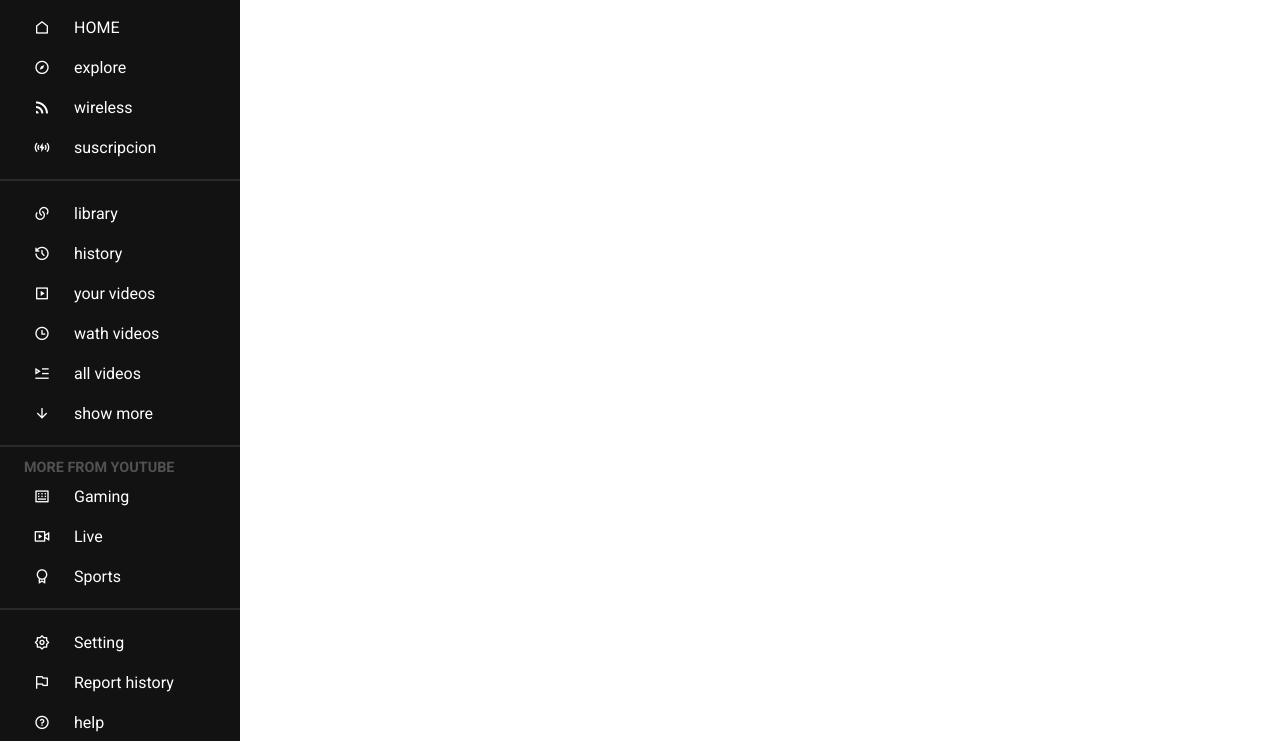
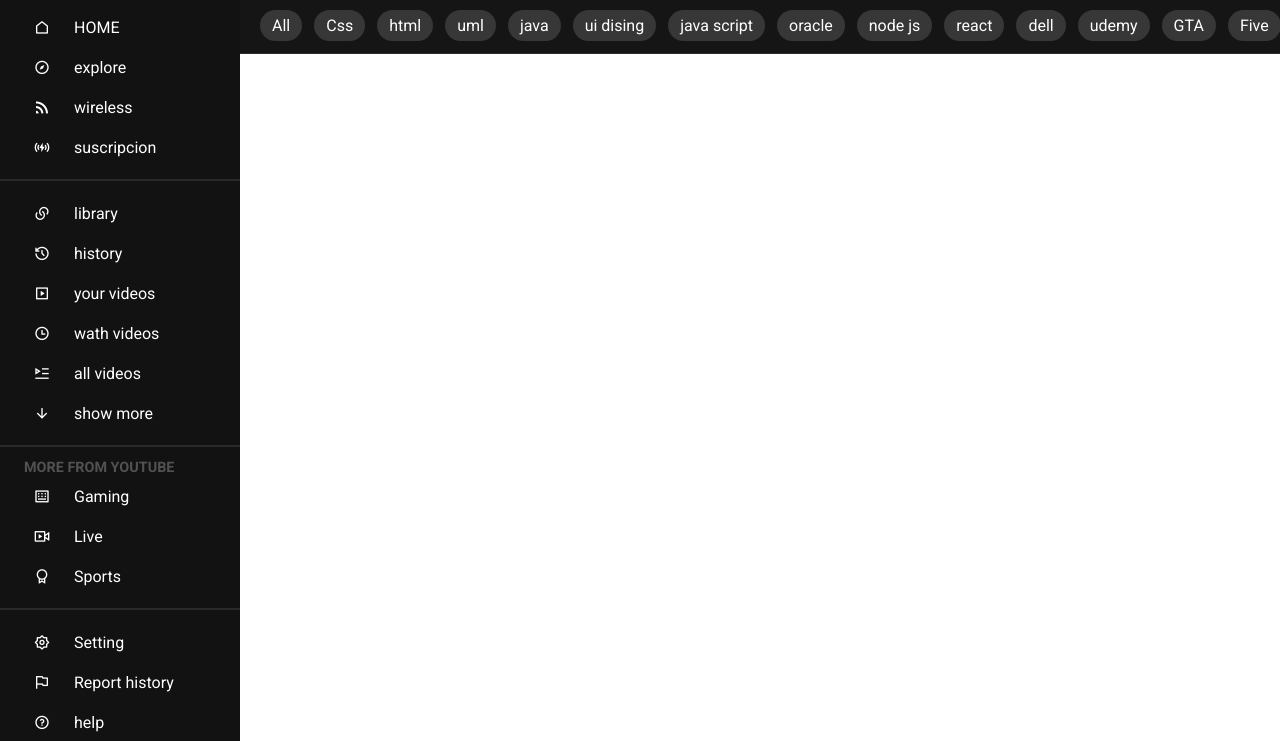
Before and after one commit to Juanesfive/YouTube, a plain HTML site: page index.html in a window 1280 px wide. Shown: the part 59-800 px from the top of the page. Drawn offline with nearby package versions, Linux system fonts and the light colour scheme.

Commit message:
subir los chips

```diff
--- a/CSS/style.css
+++ b/CSS/style.css
@@ -106,7 +106,7 @@ h4{
 }
 
 .sidebar::-webkit-scrollbar-thumb{
-  background-color: #727272;
+  background-color: #737070;
   color: #717171;
 
 
@@ -114,4 +114,37 @@ h4{
 
 .container {
   grid-area: container;
+
 }
+
+.chips-wapper{
+  overflow-x: scroll;
+  background-color: #151515;
+  display: flex;
+  padding-left: 14px;
+  border-top: 1px solid rgba(255, 255, 255, 0.1 );
+  border-bottom: 1px solid rgba(255, 255, 255, 0.1);
+  max-width: calc(100vw - 240px);
+
+
+}
+.chips-wapper::-webkit-scrollbar{
+  height: 10px;
+}
+
+.chips-wapper::-webkit-scrollbar-thumb{
+    background-color: #737070;
+
+
+}
+
+.chips{
+  margin: 12px 6px;
+  background-color: #373737;
+  padding: 6px 12px;
+  color: #fff;
+  cursor: pointer;
+  border-radius: 16px;
+  white-space: nowrap;
+  transition: 0.5s;
+}
--- a/index.html
+++ b/index.html
@@ -110,6 +110,75 @@
     </aside>
 
     <!-- main -->
-    <main class="container"></main>
+    <main class="container">
+      <div class="chips-wapper">
+        <div class="chips">
+          <p>All</p>
+        </div>
+        <div class="chips">
+          <p>Css</p>
+        </div>
+        <div class="chips">
+          <p>html</p>
+        </div>
+        <div class="chips">
+          <p>uml</p>
+        </div>
+        <div class="chips">
+          <p>java</p>
+        </div>
+        <div class="chips">
+          <p>ui dising</p>
+        </div>
+        <div class="chips">
+          <p>java script</p>
+        </div>
+        <div class="chips">
+          <p>oracle</p>
+        </div>
+        <div class="chips">
+          <p>node js</p>
+        </div>
+        <div class="chips">
+          <p>react</p>
+        </div>
+        <div class="chips">
+          <p>dell</p>
+        </div>
+        <div class="chips">
+          <p>udemy</p>
+        </div>
+        <div class="chips">
+          <p>GTA</p>
+        </div>
+        <div class="chips">
+          <p>Five</p>
+        </div>
+        <div class="chips">
+          <p>Dell</p>
+        </div>
+        <div class="chips">
+          <p>Futbol</p>
+        </div>
+        <div class="chips">
+          <p>PS4</p>
+        </div>
+        <div class="chips">
+          <p>XBOX</p>
+        </div>
+        <div class="chips">
+          <p>ball</p>
+        </div>
+        <div class="chips">
+          <p>game</p>
+        </div>
+        <div class="chips">
+          <p>out</p>
+        </div>
+        <div class="chips">
+          <p>hell</p>
+        </div>
+      </div>
+    </main>
   </body>
 </html>
```
